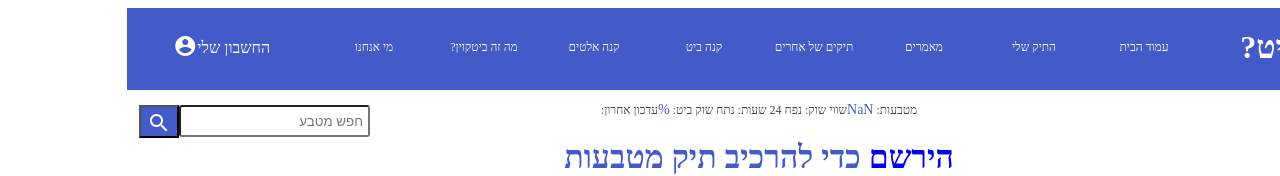
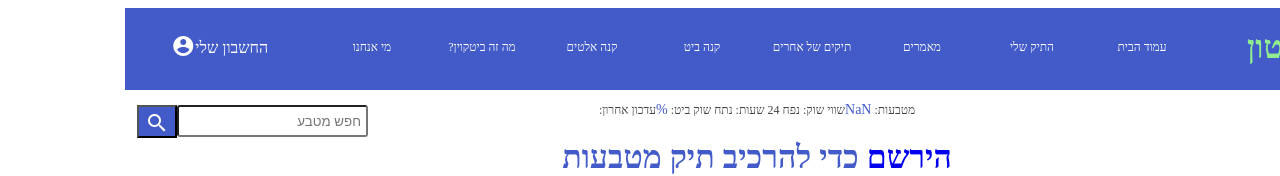
Before and after one commit to orikurt/camabit, an Angular app in the folder client/: page / in a window 1280 px wide. Shown: the top 176 px of the page. Built offline with nearby package versions, Linux system fonts and the light colour scheme; no server answers.

Commit message:
hello crypton~!

```diff
--- a/client/src/app/header/header.component.html
+++ b/client/src/app/header/header.component.html
@@ -1,5 +1,5 @@
 <div class="header">
-    <h1 class="logo">כמהביט?</h1>
+    <h1 class="logo">קריפ<span>טון</span></h1>
     <div class="navigation">
         <span *ngFor="let nav of nav_bar">{{ nav.name }}</span>
     </div>
--- a/client/src/app/header/header.component.scss
+++ b/client/src/app/header/header.component.scss
@@ -12,6 +12,10 @@
     .logo {
         width: 15%;
         cursor: pointer;
+        color: khaki;
+        span{
+            color: lightgreen;
+        }
     }
 
     .navigation {
--- a/client/src/index.html
+++ b/client/src/index.html
@@ -2,7 +2,7 @@
 <html lang="en">
 <head>
   <meta charset="utf-8">
-  <title>CamahBit</title>
+  <title>קריפטון</title>
   <base href="/">
   <link rel="stylesheet" href="https://fonts.googleapis.com/icon?family=Material+Icons">
   <meta name="viewport" content="width=device-width, initial-scale=1">
```
